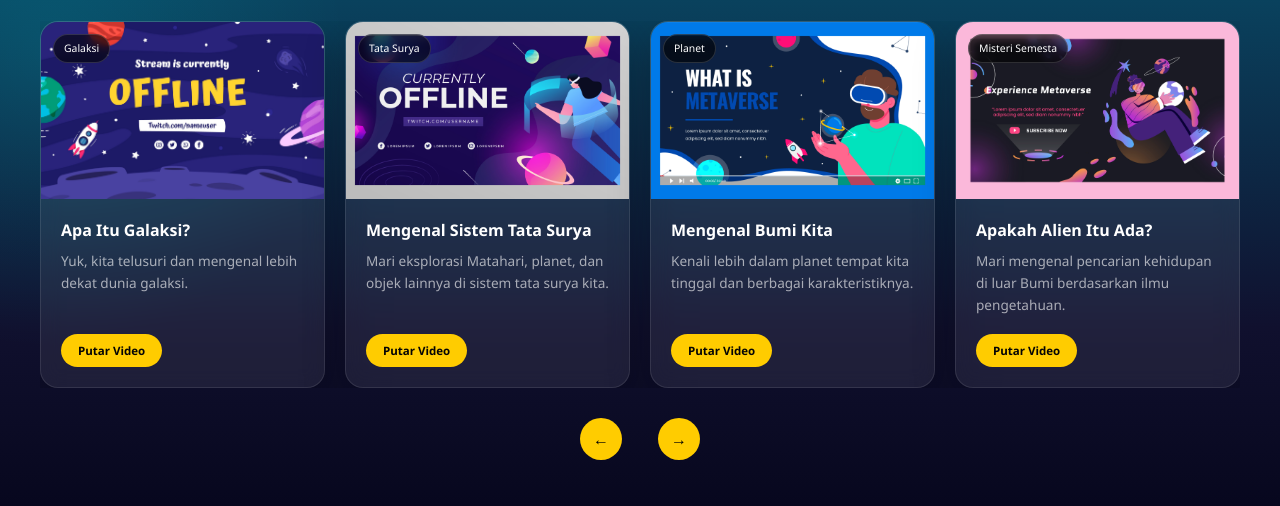
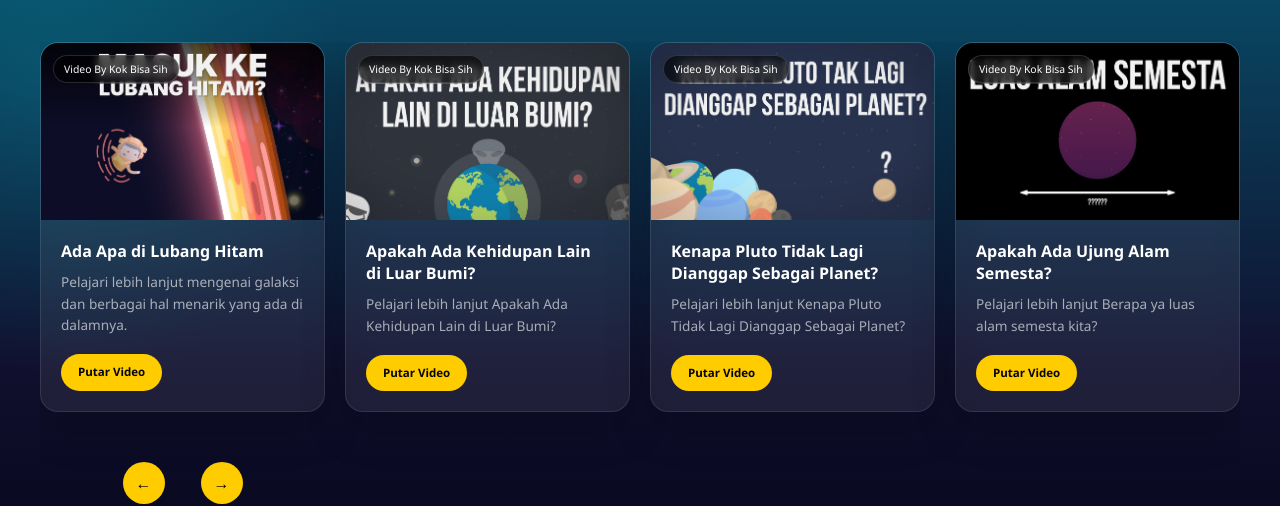
Before and after one commit to ebennezermanik-droid/Stellar-Kids-2026, a plain HTML site: page index.html in a window 1280 px wide. Shown: the part 1137-1643 px from the top of the page. Drawn offline with Linux system fonts and the light colour scheme.

Commit message:
Update index.html

````diff
--- a/index.html
+++ b/index.html
@@ -1,3 +1,4 @@
+```html
 <!DOCTYPE html>
 <html lang="id">
 <head>
@@ -14,6 +15,7 @@
 </head>
 
 <body>
+
 
   </div>
 
@@ -211,176 +213,179 @@
 
 
             <!-- Item 1 -->
-            <article class="carousel-item">
+ <!-- Item 1 -->
+<a
+    href="https://www.youtube.com/watch?v=uMxQI5DuGGk"
+    target="_blank"
+    rel="noopener noreferrer"
+    class="video-card-link"
+>
+    <article class="carousel-item">
 
-              <div class="thumbnail-wrapper">
+        <div class="thumbnail-wrapper">
 
-                <img
-                  src="Png/thumb1.jpg"
-                  alt="Thumbnail pembelajaran tentang galaksi"
-                  class="video-thumb"
-                  loading="lazy"
-                >
+            <img
+                src="Thumbnail/maxresdefault.jpg"
+                alt="Thumbnail pembelajaran tentang galaksi"
+                class="video-thumb"
+                loading="lazy"
+            >
 
-                <span class="video-category">
-                  Galaksi
-                </span>
+            <span class="video-category">
+                Video By Kok Bisa Sih
+            </span>
 
-              </div>
+        </div>
 
-              <div class="card-content">
+        <div class="card-content">
 
-                <h3>
-                  Apa Itu Galaksi?
-                </h3>
+            <h3>Ada Apa di Lubang Hitam</h3>
 
-                <p>
-                  Yuk, kita telusuri dan mengenal lebih dekat dunia galaksi.
-                </p>
+            <p>
+                Pelajari lebih lanjut mengenai galaksi dan berbagai hal menarik
+                yang ada di dalamnya.
+            </p>
 
-                <button
-                  class="learn-more-btn"
-                  type="button"
-                  data-video="galaxy"
-                >
-                  Putar Video
-                </button>
+            <span class="learn-more-btn">
+                Putar Video
+            </span>
 
-              </div>
+        </div>
 
-            </article>
-
+    </article>
+</a>
 
 
             <!-- Item 2 -->
-            <article class="carousel-item">
+  <a
+    href="https://www.youtube.com/watch?v=FjFsx6iQE3Y"
+    target="_blank"
+    rel="noopener noreferrer"
+    class="video-card-link"
+>
+    <article class="carousel-item">
 
-              <div class="thumbnail-wrapper">
+        <div class="thumbnail-wrapper">
 
-                <img
-                  src="Png/thumb2.jpg"
-                  alt="Thumbnail pembelajaran mengenai sistem tata surya"
-                  class="video-thumb"
-                  loading="lazy"
-                >
+            <img
+                src="Thumbnail/maxresdefault 02.jpg"
+                alt="Thumbnail pembelajaran tentang galaksi"
+                class="video-thumb"
+                loading="lazy"
+            >
 
-                <span class="video-category">
-                  Tata Surya
-                </span>
+            <span class="video-category">
+                Video By Kok Bisa Sih
+            </span>
 
-              </div>
+        </div>
 
-              <div class="card-content">
+        <div class="card-content">
 
-                <h3>
-                  Mengenal Sistem Tata Surya
-                </h3>
+            <h3>Apakah Ada Kehidupan Lain di Luar Bumi?</h3>
 
-                <p>
-                  Mari eksplorasi Matahari, planet, dan objek lainnya
-                  di sistem tata surya kita.
-                </p>
+            <p>
+                Pelajari lebih lanjut Apakah Ada Kehidupan Lain di Luar Bumi?
+            </p>
 
-                <button
-                  class="learn-more-btn"
-                  type="button"
-                  data-video="solar-system"
-                >
-                  Putar Video
-                </button>
+            <span class="learn-more-btn">
+                Putar Video
+            </span>
 
-              </div>
+        </div>
 
-            </article>
+    </article>
+</a>
 
 
 
             <!-- Item 3 -->
-            <article class="carousel-item">
+   <a
+    href="https://www.youtube.com/watch?v=FMNRItiR6ZA"
+    target="_blank"
+    rel="noopener noreferrer"
+    class="video-card-link"
+>
+    <article class="carousel-item">
 
-              <div class="thumbnail-wrapper">
+        <div class="thumbnail-wrapper">
 
-                <img
-                  src="Png/thumb3.jpg"
-                  alt="Thumbnail pembelajaran mengenai planet Bumi"
-                  class="video-thumb"
-                  loading="lazy"
-                >
+            <img
+                src="Thumbnail/maxresdefault 03.jpg"
+                alt="Thumbnail pembelajaran tentang galaksi"
+                class="video-thumb"
+                loading="lazy"
+            >
 
-                <span class="video-category">
-                  Planet
-                </span>
+            <span class="video-category">
+                Video By Kok Bisa Sih
+            </span>
 
-              </div>
+        </div>
 
-              <div class="card-content">
+        <div class="card-content">
 
-                <h3>
-                  Mengenal Bumi Kita
-                </h3>
+            <h3>
+Kenapa Pluto Tidak Lagi Dianggap Sebagai Planet?</h3>
 
-                <p>
-                  Kenali lebih dalam planet tempat kita tinggal
-                  dan berbagai karakteristiknya.
-                </p>
+            <p>
+                Pelajari lebih lanjut
+Kenapa Pluto Tidak Lagi Dianggap Sebagai Planet?
+            </p>
 
-                <button
-                  class="learn-more-btn"
-                  type="button"
-                  data-video="earth"
-                >
-                  Putar Video
-                </button>
+            <span class="learn-more-btn">
+                Putar Video
+            </span>
 
-              </div>
+        </div>
 
-            </article>
+    </article>
+</a>
 
 
 
             <!-- Item 4 -->
-            <article class="carousel-item">
+    <a
+    href="https://www.youtube.com/watch?v=QK01ROEqJ1A"
+    target="_blank"
+    rel="noopener noreferrer"
+    class="video-card-link"
+>
+    <article class="carousel-item">
 
-              <div class="thumbnail-wrapper">
+        <div class="thumbnail-wrapper">
 
-                <img
-                  src="Png/thumb4.jpg"
-                  alt="Thumbnail pembelajaran mengenai kehidupan di luar Bumi"
-                  class="video-thumb"
-                  loading="lazy"
-                >
+            <img
+                src="Thumbnail/maxresdefault 04.jpg"
+                alt="Thumbnail pembelajaran tentang galaksi"
+                class="video-thumb"
+                loading="lazy"
+            >
 
-                <span class="video-category">
-                  Misteri Semesta
-                </span>
+            <span class="video-category">
+                Video By Kok Bisa Sih
+            </span>
 
-              </div>
+        </div>
 
-              <div class="card-content">
+        <div class="card-content">
 
-                <h3>
-                  Apakah Alien Itu Ada?
-                </h3>
+            <h3>
+Apakah Ada Ujung Alam Semesta?</h3>
 
-                <p>
-                  Mari mengenal pencarian kehidupan di luar Bumi
-                  berdasarkan ilmu pengetahuan.
-                </p>
+            <p>
+                Pelajari lebih lanjut
+Berapa ya luas alam semesta kita?
+            </p>
 
-                <button
-                  class="learn-more-btn"
-                  type="button"
-                  data-video="alien"
-                >
-                  Putar Video
-                </button>
+            <span class="learn-more-btn">
+                Putar Video
+            </span>
 
-              </div>
+        </div>
 
-            </article>
-
-
-          </div>
+    </article>
+</a>
 
 
           <!-- Carousel Controls -->
````
